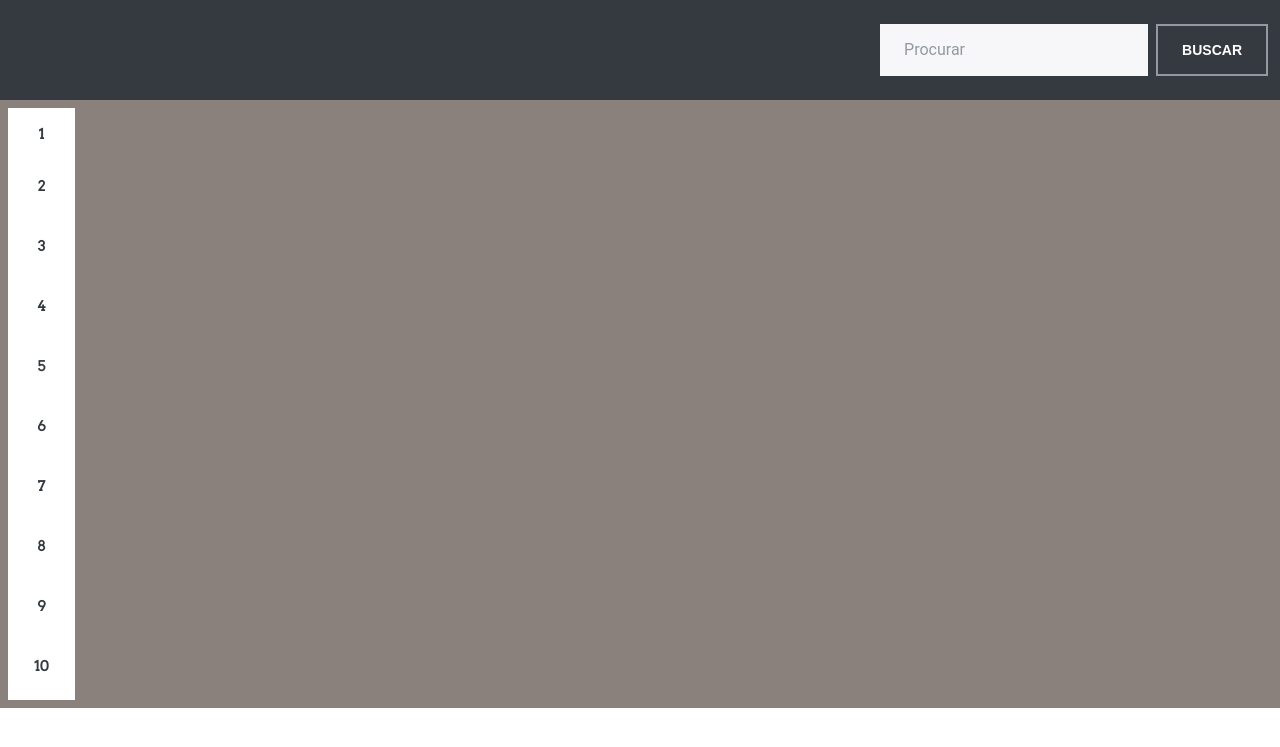
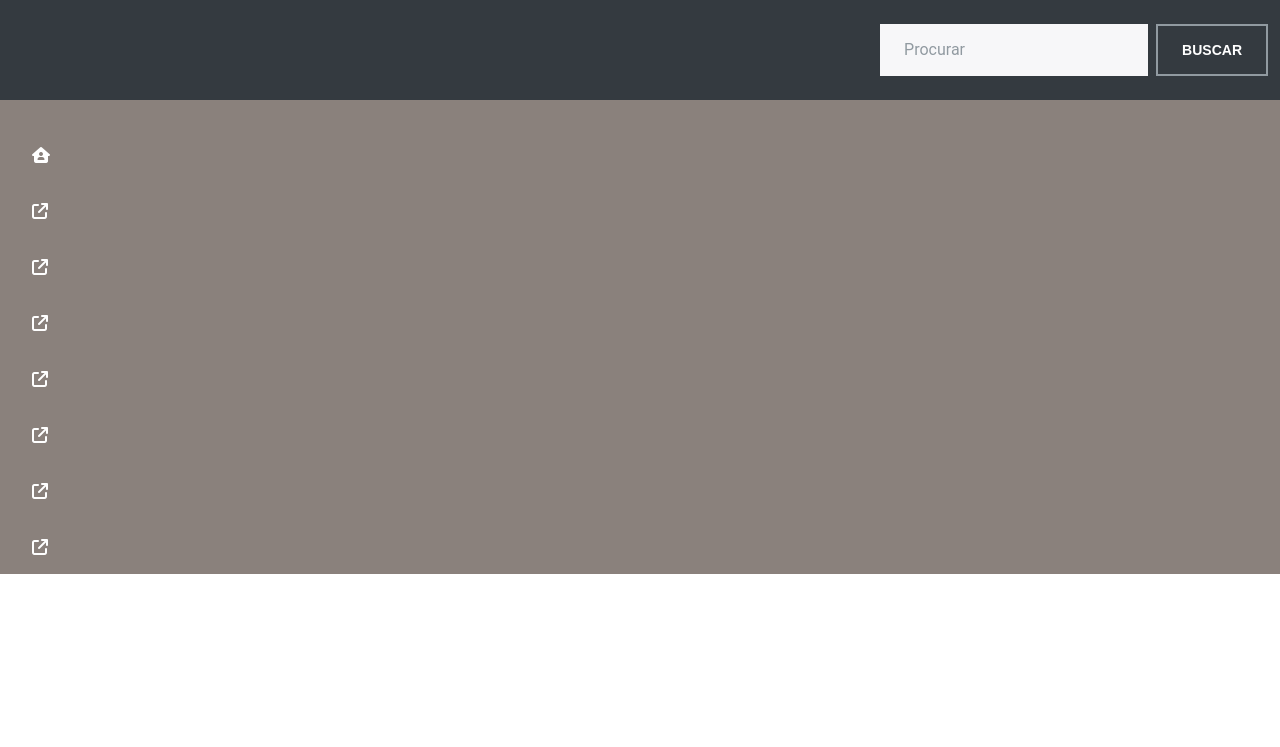
Before and after one commit to RenzoNogueira/Meu-CV-Online, a PHP site: page /adm/ in a window 1280 px wide. Shown: the top 747 px of the page. Run offline with PHP 8.4, Linux system fonts and the light colour scheme; a user stored in the database is signed in; some libraries are stand-ins or nearby versions.

Commit message:
Menu lateral do dashboard feito

```diff
--- a/adm/css/style-adm.css
+++ b/adm/css/style-adm.css
@@ -1,3 +1,73 @@
+:root {
+    /* Colors */
+    --purple: #531CB3;
+    --purple-plum: #944BBB;
+    --radical-red: #FF3562;
+    --lavender-blush: #F9E7E7;
+    --melon: #F7BFB4;
+    --middle-grey: #8A817C;
+    --dark: #212529;
+}
+
 #app {
     background-color: var(--middle-grey);
 }
+
+/* Botões laterais */
+.btn-menu-lt:hover {
+    border-width: 2px;
+    border-color: #fff;
+    margin-bottom: 4px!important;
+    box-shadow: 0px 0px 2px 0px #fff;
+}
+
+.btn-text-lt {
+    opacity: 0;
+    width: 230px;
+    height: 50px;
+    position: absolute;
+    display: flex;
+    top: 0px;
+    right: -10px;
+    justify-content: center;
+    align-items: center;
+}
+.btn-text-lt:hover {
+    opacity: 1;
+    right: -150px;
+
+}
+
+.menu-lt {
+    max-height: 25em;
+    max-width: 5em;
+}
+
+/* _________ */
+
+/* .menu-lt {
+    overflow-y: auto !important;
+    overflow-x: hidden !important;
+} */
+
+.menu-lt:hover {
+
+}
+/*
+.customScrollbar-x {
+    overflow-y: hidden !important;
+    overflow-x: auto !important;
+}
+
+.menu-lt::-webkit-scrollbar {
+    width: 2px;
+}
+
+.menu-lt::-webkit-scrollbar-track {
+    background-color: var(--lavender-blush) !important;
+}
+
+.menu-lt::-webkit-scrollbar-thumb {
+    background-color: var(--middle-grey) !important;
+    border-radius: 50px !important;
+} */
--- a/adm/index.php
+++ b/adm/index.php
@@ -17,7 +17,7 @@ require "../php/host/verifica_login.php";
     <title><?php echo HOME; ?></title>
 </head>
 
-<body class="customScrollbar-y">
+<body class="overflow-hidden">
     <div id="app">
         <nav class="navbar navbar-dark bg-dark">
             <div class="container-fluid d-flex flex-row-reverse ">
@@ -28,23 +28,26 @@ require "../php/host/verifica_login.php";
             </div>
         </nav>
         <main>
-            <div class="d-flex flex-row p-2">
-                <div class="menu-lateral bg-secondary btn-group btn-group-vertical" role="group">
-                    <button type="button" class="btn  btn-outline-light"><span class="text-dark">1</span></button>
-                    <button type="button" class="btn mb-2 btn-outline-light"><span class="text-dark">2</span></button>
-                    <button type="button" class="btn mb-2 btn-outline-light"><span class="text-dark">3</span></button>
-                    <button type="button" class="btn mb-2 btn-outline-light"><span class="text-dark">4</span></button>
-                    <button type="button" class="btn mb-2 btn-outline-light"><span class="text-dark">5</span></button>
-                    <button type="button" class="btn mb-2 btn-outline-light"><span class="text-dark">6</span></button>
-                    <button type="button" class="btn mb-2 btn-outline-light"><span class="text-dark">7</span></button>
-                    <button type="button" class="btn mb-2 btn-outline-light"><span class="text-dark">8</span></button>
-                    <button type="button" class="btn mb-2 btn-outline-light"><span class="text-dark">9</span></button>
-                    <button type="button" class="btn mb-2 btn-outline-light"><span class="text-dark">10</span></button>
-                </div>
-                <div class="content"></div>
+            <div class="p-2 mt-4 menu-lt">
+                    <div class="menu-lateral btn-group btn-group-vertical">
+                        <div>
+                            <button type="button" class="btn btn-menu-lt position-relative mb-2"><span class="text-light fs-5"><i class="fa-solid fa-house-user"></i></span><span class="text-light btn-text-lt">Home</span></button>
+                            <button type="button" class="btn btn-menu-lt position-relative mb-2"><span class="text-light fs-5"><i class="fa-solid fa-arrow-up-right-from-square"></i></span><span class="text-light btn-text-lt">Opção</span></button>
+                            <button type="button" class="btn btn-menu-lt position-relative mb-2"><span class="text-light fs-5"><i class="fa-solid fa-arrow-up-right-from-square"></i></span><span class="text-light btn-text-lt">Opção</span></button>
+                            <button type="button" class="btn btn-menu-lt position-relative mb-2"><span class="text-light fs-5"><i class="fa-solid fa-arrow-up-right-from-square"></i></span><span class="text-light btn-text-lt">Opção</span></button>
+                            <button type="button" class="btn btn-menu-lt position-relative mb-2"><span class="text-light fs-5"><i class="fa-solid fa-arrow-up-right-from-square"></i></span><span class="text-light btn-text-lt">Opção</span></button>
+                            <button type="button" class="btn btn-menu-lt position-relative mb-2"><span class="text-light fs-5"><i class="fa-solid fa-arrow-up-right-from-square"></i></span><span class="text-light btn-text-lt">Opção</span></button>
+                            <button type="button" class="btn btn-menu-lt position-relative mb-2"><span class="text-light fs-5"><i class="fa-solid fa-arrow-up-right-from-square"></i></span><span class="text-light btn-text-lt">Opção</span></button>
+                            <button type="button" class="btn btn-menu-lt position-relative mb-2"><span class="text-light fs-5"><i class="fa-solid fa-arrow-up-right-from-square"></i></span><span class="text-light btn-text-lt">Opção</span></button>
+                            <button type="button" class="btn btn-menu-lt position-relative mb-2"><span class="text-light fs-5"><i class="fa-solid fa-arrow-up-right-from-square"></i></span><span class="text-light btn-text-lt">Opção</span></button>
+                            <button type="button" class="btn btn-menu-lt position-relative mb-2"><span class="text-light fs-5"><i class="fa-solid fa-arrow-up-right-from-square"></i></span><span class="text-light btn-text-lt">Opção</span></button>
+                        </div>
+                    </div>
             </div>
         </main>
     </div>
+
+    <script src="https://kit.fontawesome.com/274af9ab8f.js" crossorigin="anonymous"></script>
 </body>
 
 </html>
```
